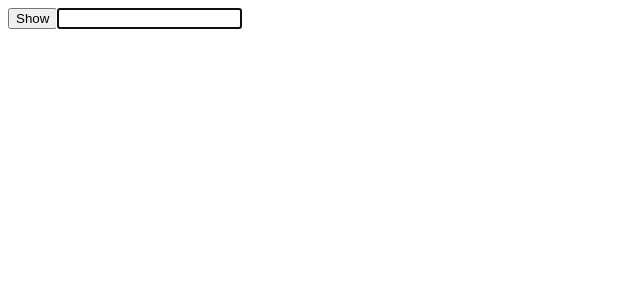
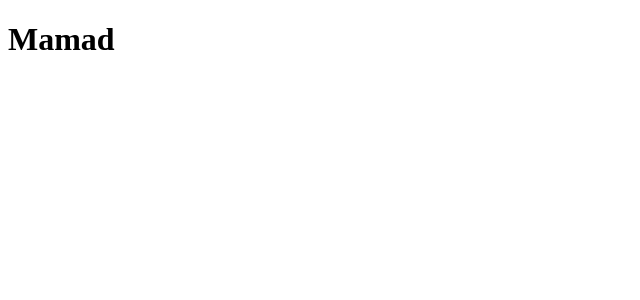
Before and after one commit to MamadTaheri/react-training, a React (Create React App) app: page / in a window 1280 px wide. Shown: the top 300 px of the page, without its empty margins (0-640 px from the left). Built offline with nearby package versions, Linux system fonts and the light colour scheme.

Commit message:
using portal

```diff
--- a/package.json
+++ b/package.json
@@ -6,6 +6,7 @@
     "@testing-library/jest-dom": "^5.11.4",
     "@testing-library/react": "^11.1.0",
     "@testing-library/user-event": "^12.1.10",
+    "prop-types": "^15.7.2",
     "react": "^17.0.2",
     "react-dom": "^17.0.2",
     "react-scripts": "4.0.3",
--- a/public/index.html
+++ b/public/index.html
@@ -16,5 +16,7 @@
   <body>
     <noscript>You need to enable JavaScript to run this app.</noscript>
     <div id="root"></div>
+    <div id="child-root"></div>
+
   </body>
 </html>
--- a/src/App.js
+++ b/src/App.js
@@ -7,7 +7,7 @@ class App extends Component {
   render() {
     return (
       <div>
-        <Child/>
+        <Child />
       </div>
     )
   }
--- a/src/Child.js
+++ b/src/Child.js
@@ -1,28 +1,13 @@
-import React, { Component } from 'react'
+import React, { Component } from "react";
+import ReactDOM from "react-dom";
 
-class Child extends Component {
+const Child = () => {
+  return ReactDOM.createPortal(
+    <div>
+      <h1>Mamad</h1>
+    </div>,
+    document.getElementById("child-root")
+  );
+};
 
-    constructor(props){
-        super(props);
-        this.input = React.createRef();
-    }
-
-    showRef = () => {
-        console.log(this.input.current.value)
-    }
-
-    componentDidMount() {
-        this.input.current.focus()
-    }
-
-    render() {
-        return (
-            <div>
-                <button onClick={this.showRef}>Show</button>
-                <input ref={this.input} type="text"/>
-            </div>
-        )
-    }
-}
-
-export default Child
+export default Child;
```
Also changed, not shown: 1 other file (tests, documents, lock files or other folders).
